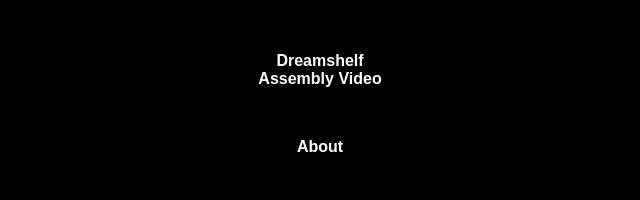
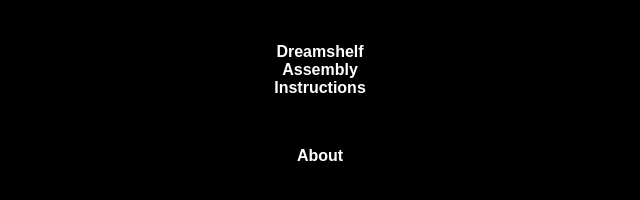
Before and after one commit to jjslowikowski/sbww, a plain HTML site: page index.html in a window 1280 px wide. Shown: the part 528-728 px from the top of the page, without its empty margins (320-960 px from the left). Drawn offline with Linux system fonts and the light colour scheme.

Commit message:
Updated instructions and fixed button titles

```diff
--- a/index.html
+++ b/index.html
@@ -13,7 +13,7 @@
         </div>
 
         <div class="buttons-section">
-            <a href="instruction_video.html" class="video-btn">Dreamshelf Assembly Video</a>
+            <a href="instruction_video.html" class="video-btn">Dreamshelf Assembly Instructions</a>
             <a href="about.html" class="video-btn">About</a>
         </div>
     </div>
```
Also changed, not shown: 1 other file.
